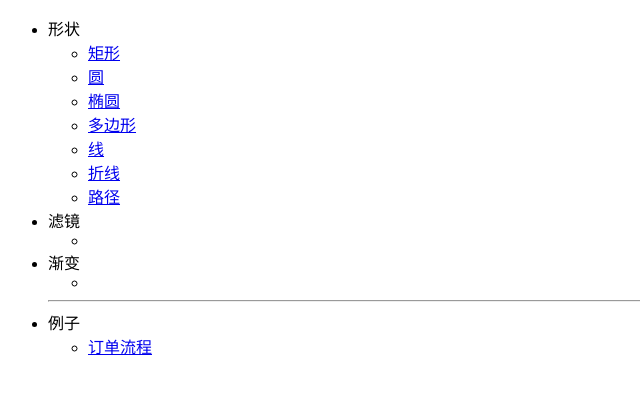
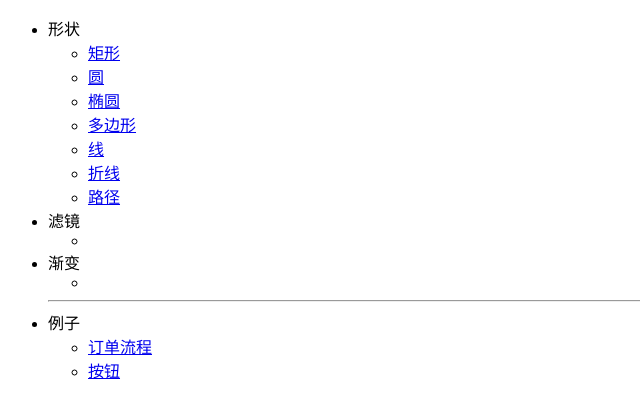
Before and after one commit to wangpin34/learn-svg, a plain HTML site: page index.html in a window 1280 px wide. Shown: the full height of the page, 0-640 px from the left. Drawn offline with Linux system fonts and the light colour scheme.

Commit message:
Add button svg

```diff
--- a/index.html
+++ b/index.html
@@ -32,6 +32,7 @@
       <li>例子
         <ul>
           <li><a href="./demos/process.svg">订单流程</a></li>
+          <li><a href="./demos/buttons.svg">按钮</a></li>
         </ul>
       </li>
     <ul>
```
Also changed, not shown: demos/buttons.svg (added).
